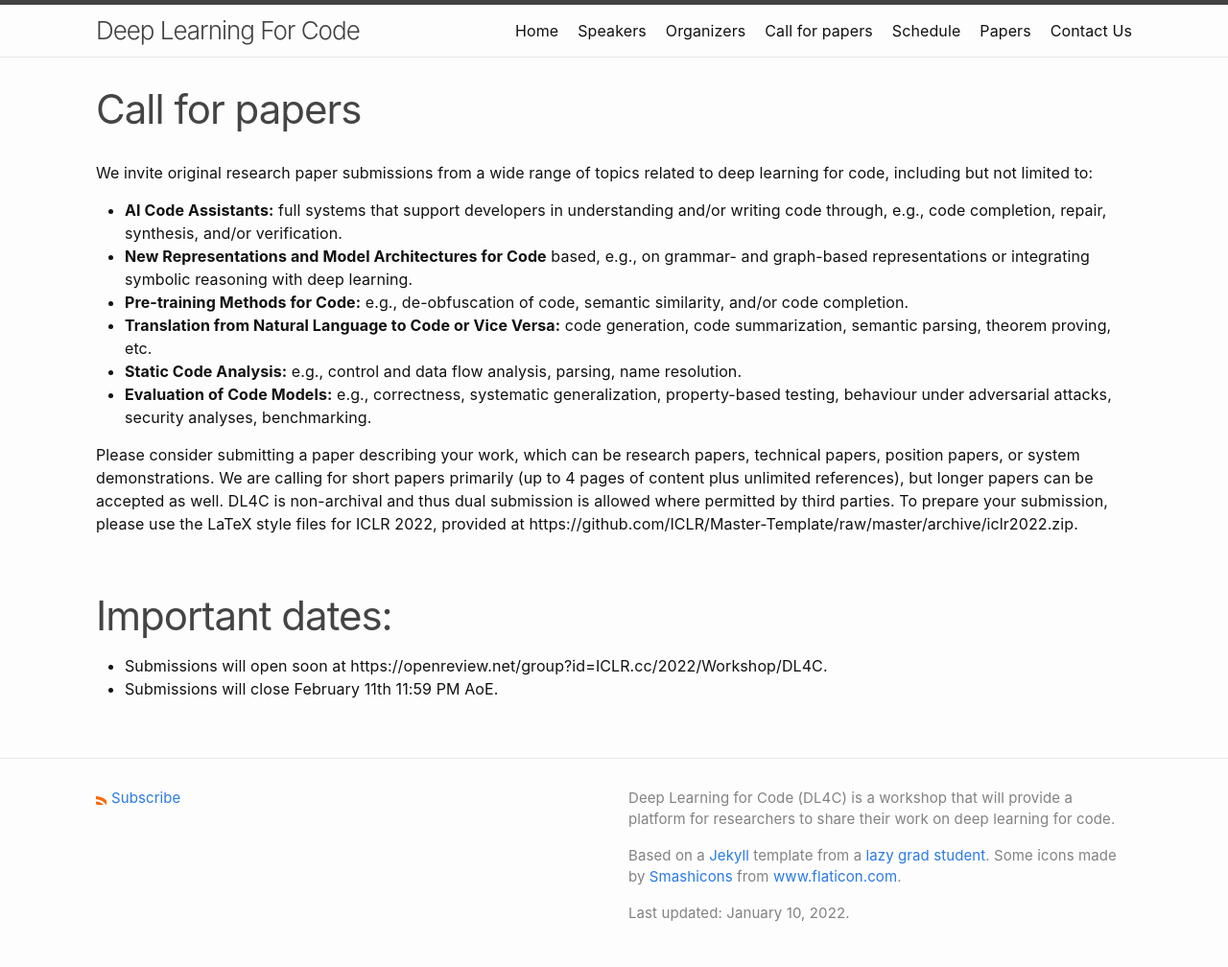
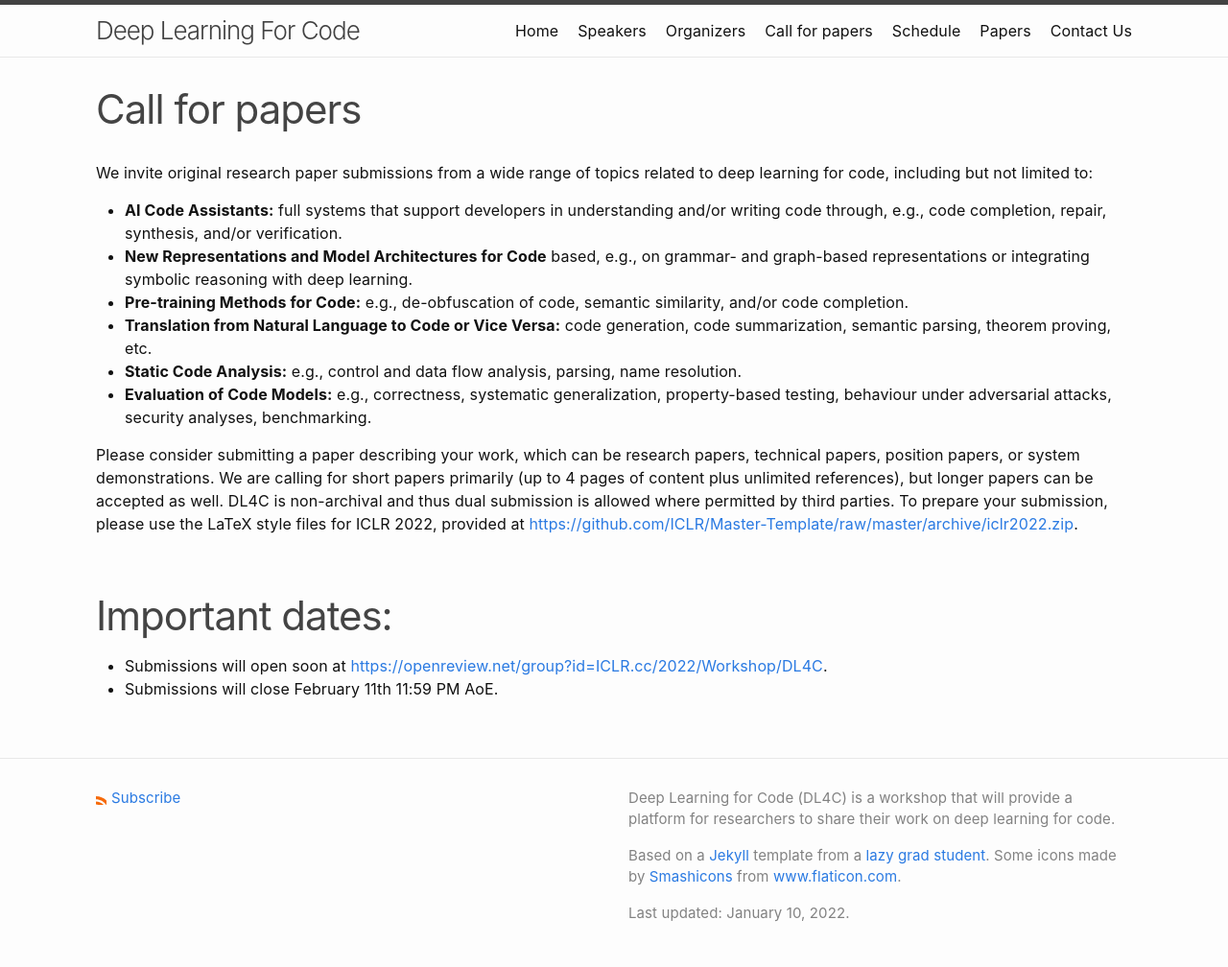
Before and after one commit to SivilTaram/dl4c.github.io, a Jekyll site: the page built from callforpapers.md, in a window 1280 px wide. Shown: the whole page at 96% size. Built offline with Jekyll 4.4.1, drawn with Linux system fonts in a browser that asks for light colours; part of the change alters nothing that is shown.

Commit message:
fix links

```diff
--- a/callforpapers.md
+++ b/callforpapers.md
@@ -13,9 +13,9 @@ We invite original research paper submissions from a wide range of topics relate
 * **Static Code Analysis:** e.g., control and data flow analysis, parsing, name resolution.
 * **Evaluation of Code Models:** e.g., correctness, systematic generalization, property-based testing, behaviour under adversarial attacks, security analyses, benchmarking.
 
-Please consider submitting a paper describing your work, which can be research papers, technical papers, position papers, or system demonstrations. We are calling for short papers primarily (up to 4 pages of content plus unlimited references), but longer papers can be accepted as well. DL4C is non-archival and thus dual submission is allowed where permitted by third parties. To prepare your submission, please use the LaTeX style files for ICLR 2022, provided at https://github.com/ICLR/Master-Template/raw/master/archive/iclr2022.zip.
+Please consider submitting a paper describing your work, which can be research papers, technical papers, position papers, or system demonstrations. We are calling for short papers primarily (up to 4 pages of content plus unlimited references), but longer papers can be accepted as well. DL4C is non-archival and thus dual submission is allowed where permitted by third parties. To prepare your submission, please use the LaTeX style files for ICLR 2022, provided at [https://github.com/ICLR/Master-Template/raw/master/archive/iclr2022.zip](https://github.com/ICLR/Master-Template/raw/master/archive/iclr2022.zip).
 
 # Important dates:
 
-* Submissions will open soon at https://openreview.net/group?id=ICLR.cc/2022/Workshop/DL4C.
+* Submissions will open soon at [https://openreview.net/group?id=ICLR.cc/2022/Workshop/DL4C](https://openreview.net/group?id=ICLR.cc/2022/Workshop/DL4C).
 * Submissions will close February 11th 11:59 PM AoE.
```
